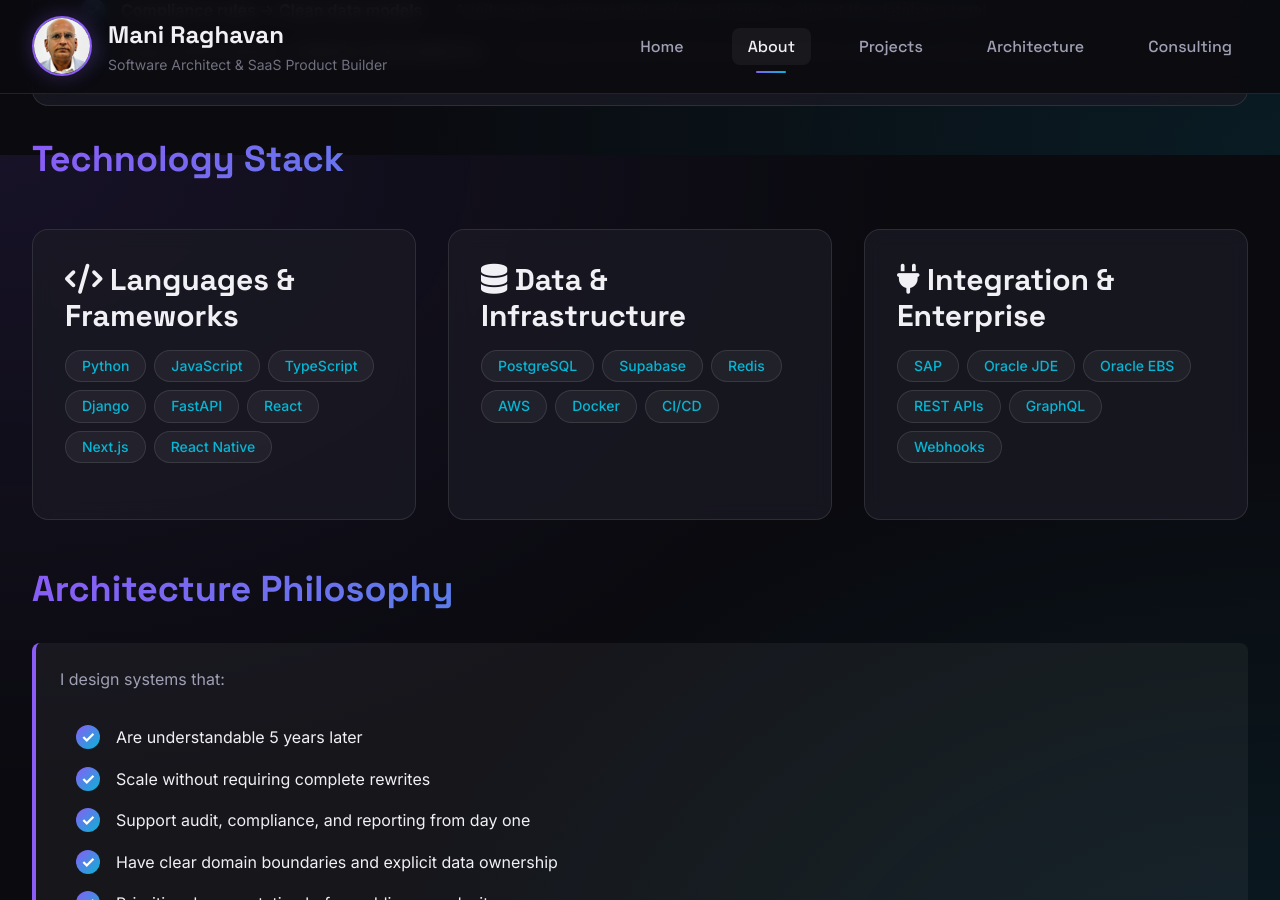
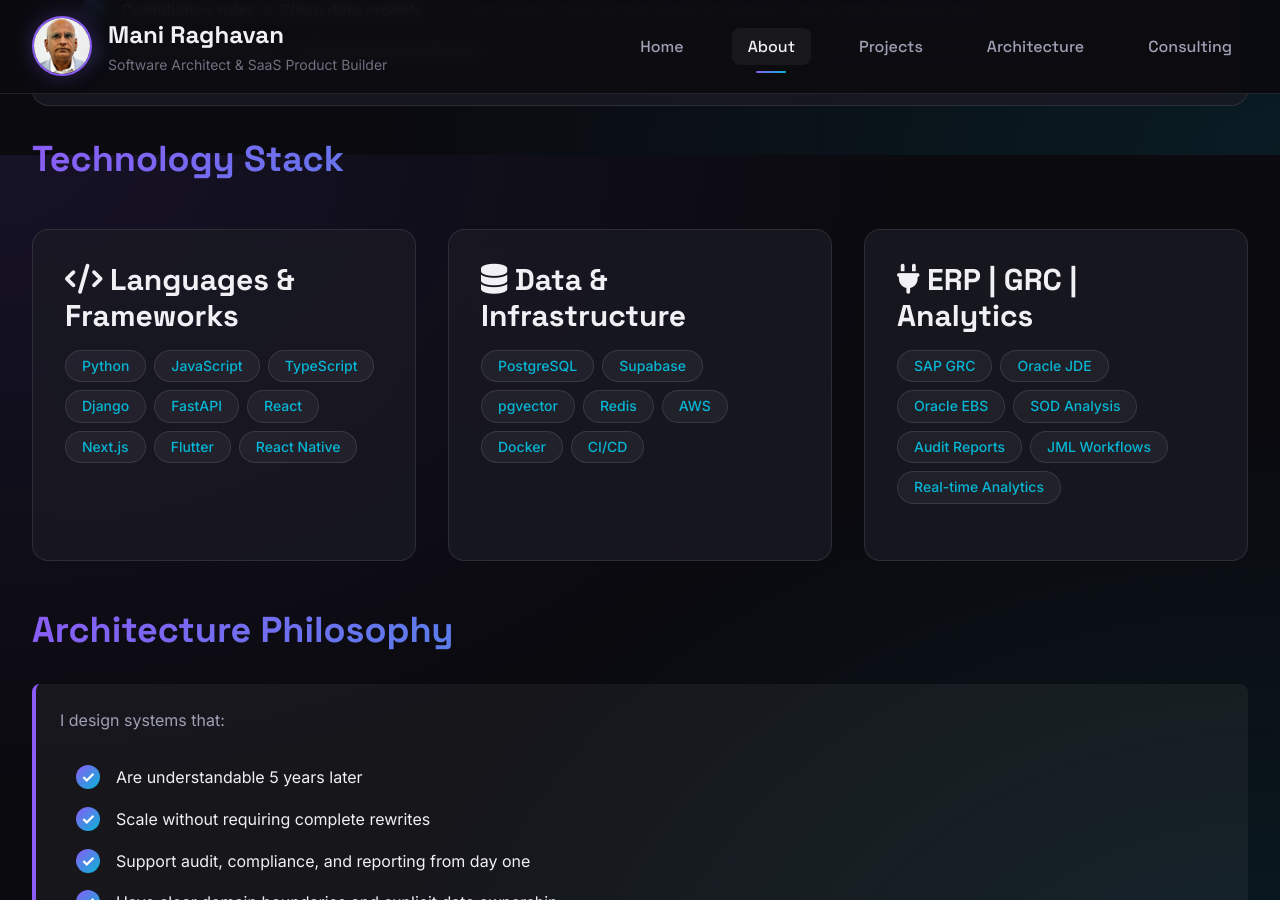
Before and after one commit to mhdev01/mhdev01.github.io, a Jekyll site: the page built from about.md, in a window 1280 px wide and 900 px high, scrolled down 1645 px. Built offline with Jekyll 4.4.1, drawn with Linux system fonts in a browser that asks for light colours.

```diff
--- a/about.md
+++ b/about.md
@@ -77,6 +77,7 @@ title: About - Mani Raghavan
           <span class="badge">FastAPI</span>
           <span class="badge">React</span>
           <span class="badge">Next.js</span>
+          <span class="badge">Flutter</span>
           <span class="badge">React Native</span>
         </div>
       </div>
@@ -86,6 +87,7 @@ title: About - Mani Raghavan
         <div class="tech-badges">
           <span class="badge">PostgreSQL</span>
           <span class="badge">Supabase</span>
+          <span class="badge">pgvector</span>
           <span class="badge">Redis</span>
           <span class="badge">AWS</span>
           <span class="badge">Docker</span>
@@ -94,14 +96,15 @@ title: About - Mani Raghavan
       </div>
 
       <div class="card">
-        <h3><i class="fas fa-plug"></i> Integration & Enterprise</h3>
+        <h3><i class="fas fa-plug"></i> ERP | GRC | Analytics</h3>
         <div class="tech-badges">
-          <span class="badge">SAP</span>
+          <span class="badge">SAP GRC</span>
           <span class="badge">Oracle JDE</span>
           <span class="badge">Oracle EBS</span>
-          <span class="badge">REST APIs</span>
-          <span class="badge">GraphQL</span>
-          <span class="badge">Webhooks</span>
+          <span class="badge">SOD Analysis</span>
+          <span class="badge">Audit Reports</span>
+          <span class="badge">JML Workflows</span>
+          <span class="badge">Real-time Analytics</span>
         </div>
       </div>
     </div>
```
Also changed, not shown: index.md (+23 -11 lines), projects.md (+3 -3 lines), README-bakup.md, README.md.
